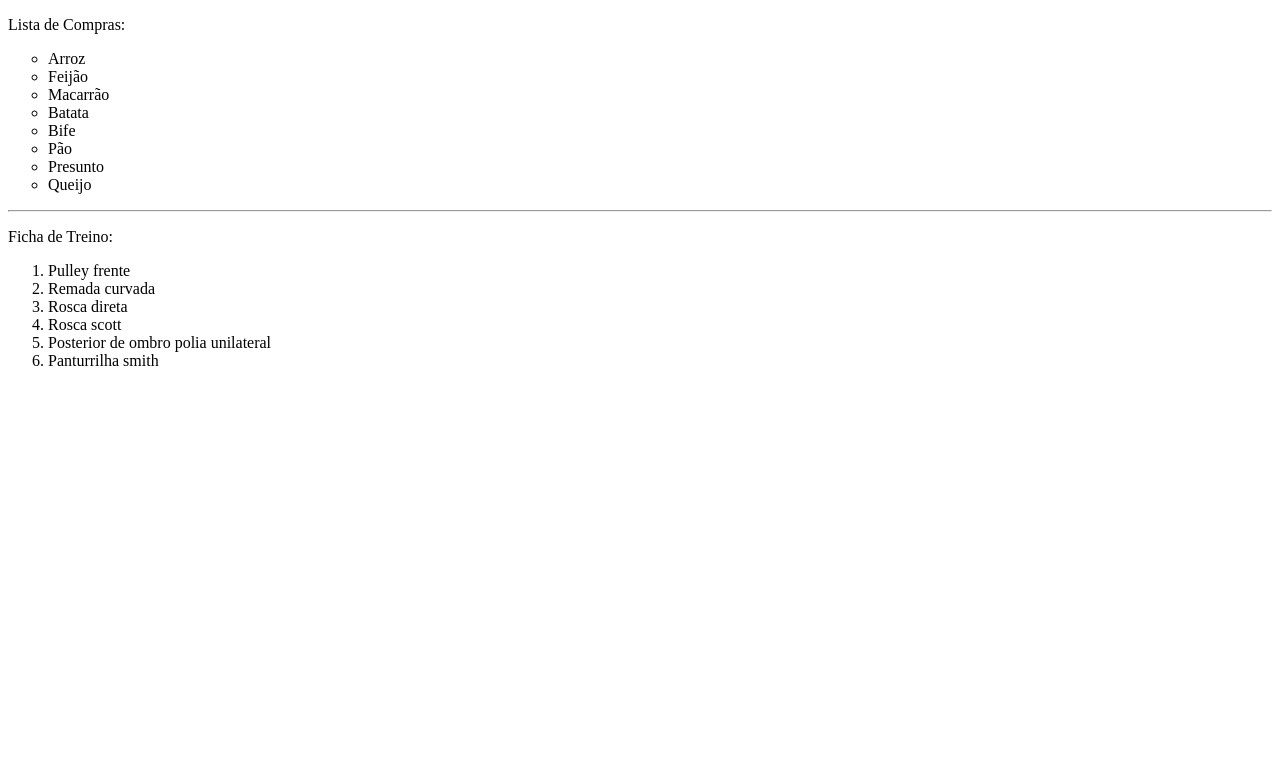
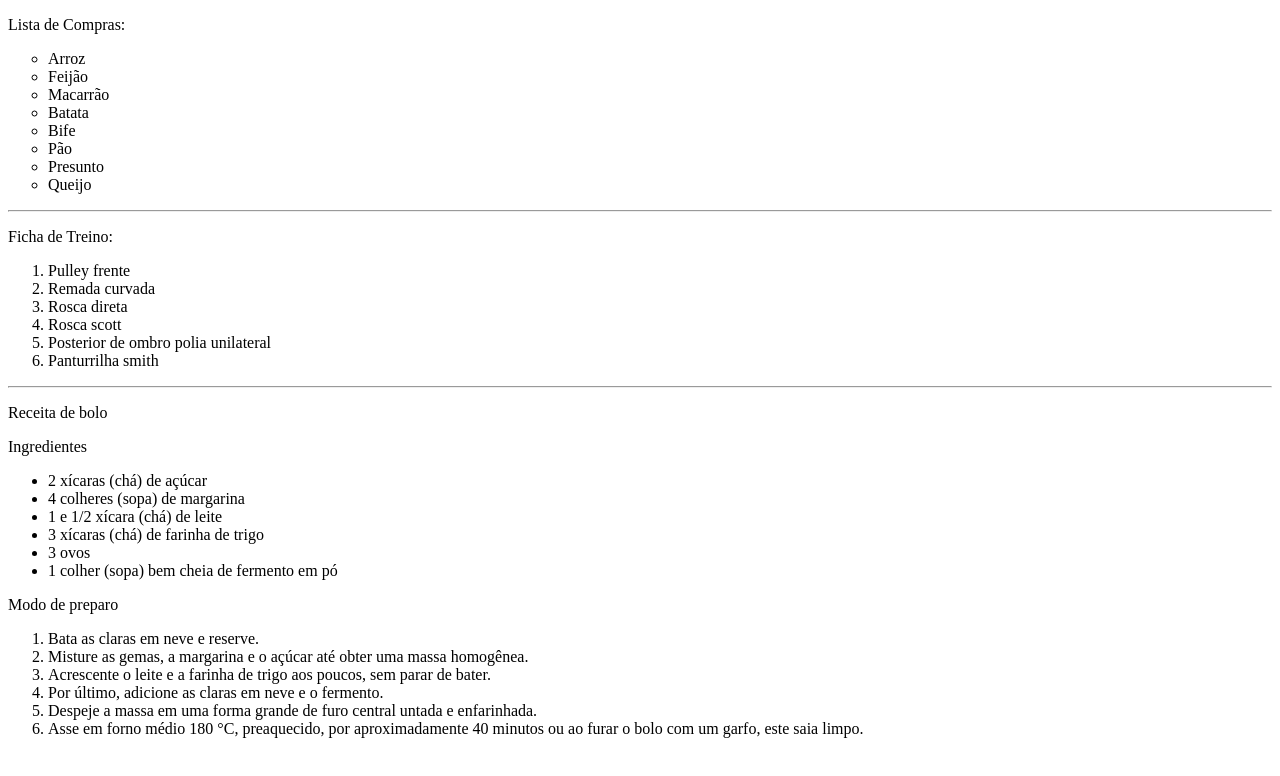
Before and after one commit to luizgsilva1/CSW, a plain HTML site: page Aula07/index.html in a window 1280 px wide. Drawn offline with Linux system fonts and the light colour scheme.

Commit message:
Add files via upload

```diff
--- a/Aula07/index.html
+++ b/Aula07/index.html
@@ -30,5 +30,25 @@
         <li>Posterior de ombro polia unilateral</li>
         <li>Panturrilha smith</li>
     </ol>
+    <hr>
+    <P>Receita de bolo</P>
+    <p>Ingredientes</p>
+    <ul>
+        <li>2 xícaras (chá) de açúcar</li>
+        <li>4 colheres (sopa) de margarina</li>
+        <li>1 e 1/2 xícara (chá) de leite</li>
+        <li>3 xícaras (chá) de farinha de trigo</li>
+        <li>3 ovos</li>
+        <li>1 colher (sopa) bem cheia de fermento em pó</li>
+    </ul>
+    <p>Modo de preparo</p>
+    <ol>
+        <li>Bata as claras em neve e reserve.</li>
+        <li>Misture as gemas, a margarina e o açúcar até obter uma massa homogênea.</li>
+        <li>Acrescente o leite e a farinha de trigo aos poucos, sem parar de bater.</li>
+        <li>Por último, adicione as claras em neve e o fermento.</li>
+        <li>Despeje a massa em uma forma grande de furo central untada e enfarinhada.</li>
+        <li>Asse em forno médio 180 °C, preaquecido, por aproximadamente 40 minutos ou ao furar o bolo com um garfo, este saia limpo.</li>
+    </ol>
 </body>
 </html>
```
